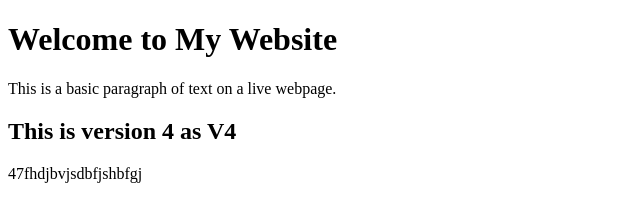
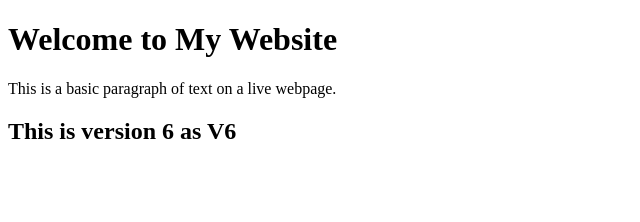
Before and after one commit to mani2827patil-wq/myrepo, a plain HTML site: page index.html in a window 1280 px wide. Shown: the whole page, without its empty margins (0-640 px from the left). Drawn offline with Linux system fonts and the light colour scheme.

Commit message:
Added version 6

```diff
--- a/index.html
+++ b/index.html
@@ -8,7 +8,6 @@
 <body>
     <h1>Welcome to My Website</h1>
     <p>This is a basic paragraph of text on a live webpage.</p>
-    <h2>This is version 4 as V4</h2>
+    <h2>This is version 6 as V6</h2>
 </body>
-47fhdjbvjsdbfjshbfgj
 </html>
```
